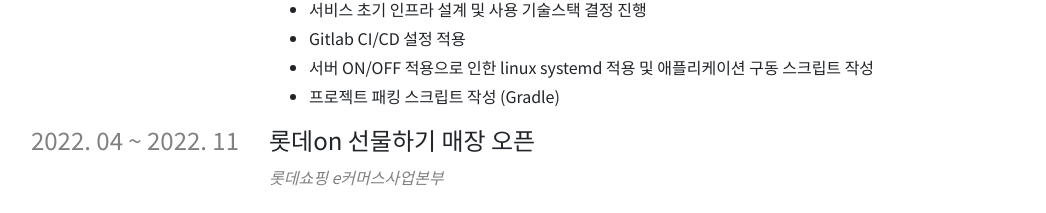
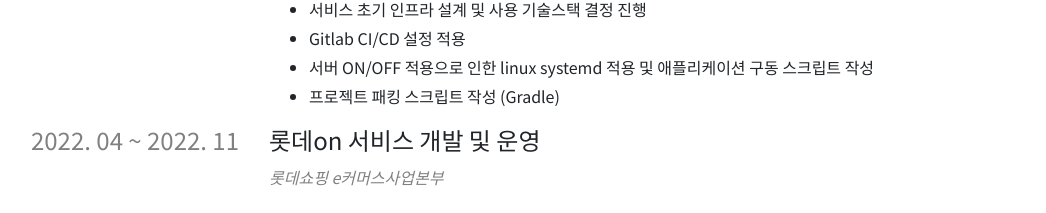
Before and after one commit to bkjeon1614/resume, a website: page index.html in a window 1280 px wide. Shown: the part 3636-3849 px from the top of the page, without its empty margins (101-1147 px from the left). Drawn offline with nearby package versions, Linux system fonts and the light colour scheme.

Commit message:
업데이트

```diff
--- a/index.html
+++ b/index.html
@@ -580,7 +580,7 @@
                   <h4 class="gray">2022. 04 ~ 2022. 11</h4>
                 </div>
                 <div class="col-md-9 col-12">
-                  <h4>롯데on 선물하기 매장 오픈</h4>
+                  <h4>롯데on 서비스 개발 및 운영</h4>
                   <i class="gray">롯데쇼핑 e커머스사업본부</i>
                   <ul class="pt-3">
                     <li>Spring Boot, Gradle, Resilience4j, Prometheus, Grafana, AWS, MySQL 등을 활용하여 개발</li>
```
